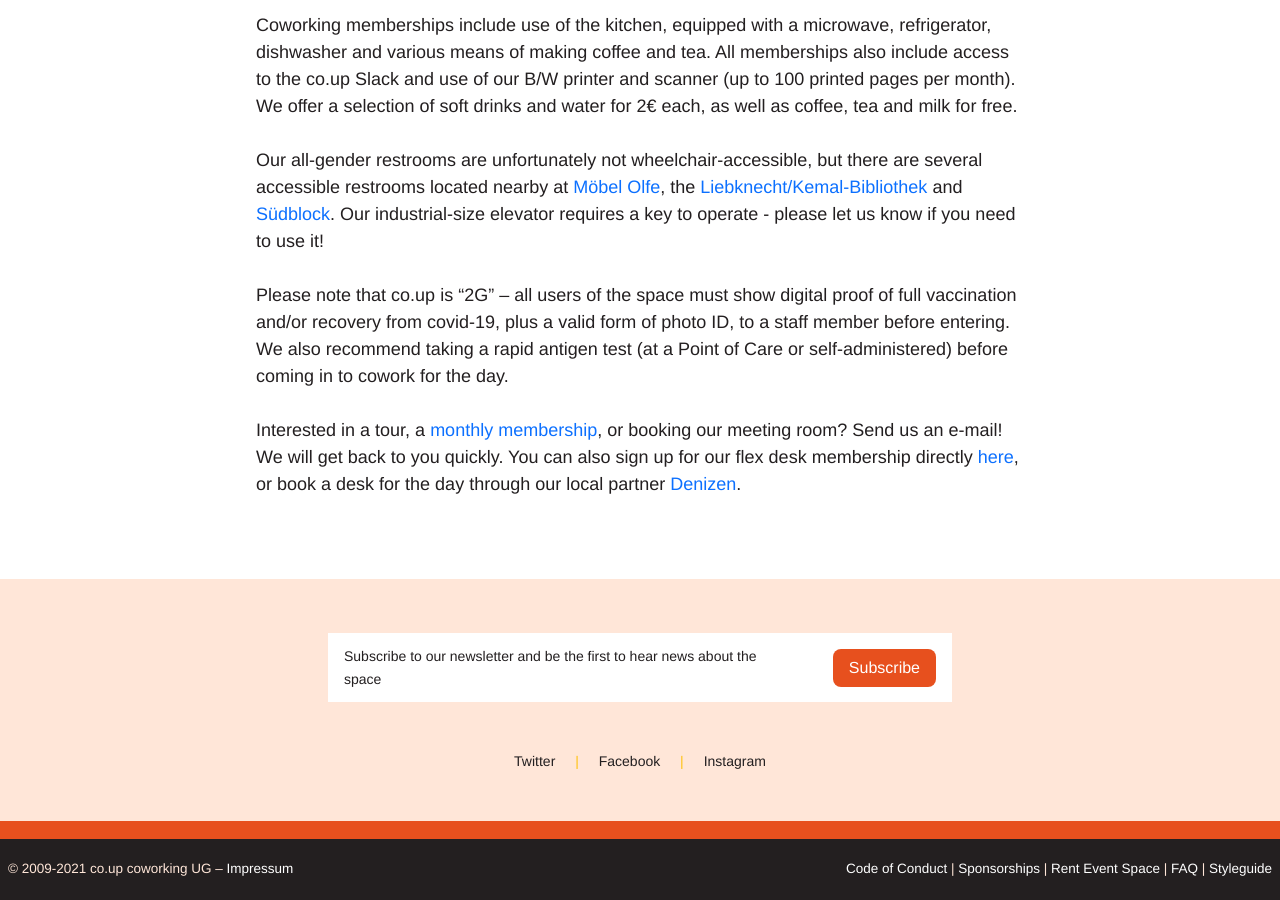
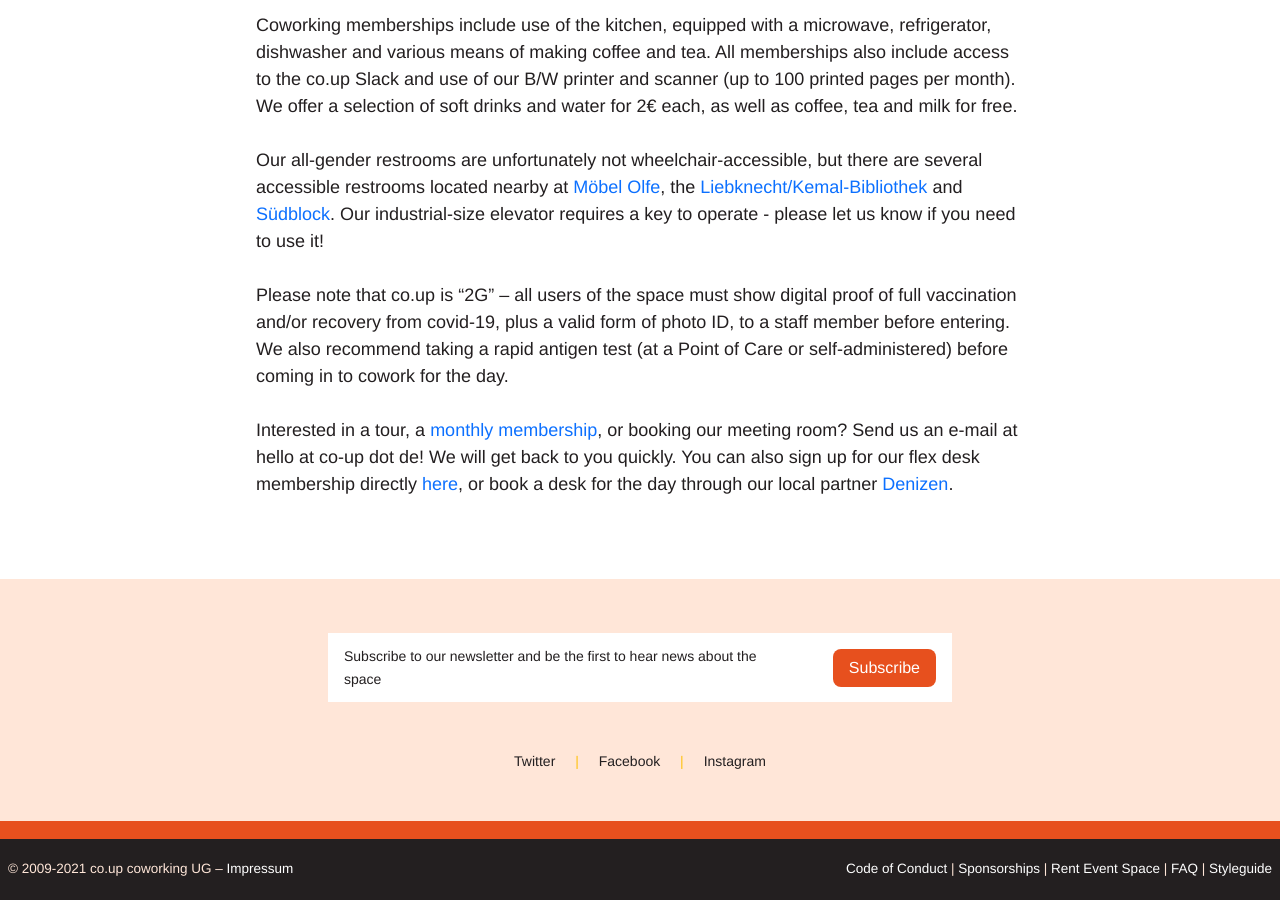
Before and after one commit to co-up/co-up.de, a Jekyll site: the page built from coworking.md, in a window 1280 px wide and 900 px high, scrolled down 697 px. Built offline with Jekyll 4.4.1, drawn with Linux system fonts in a browser that asks for light colours.

Commit message:
Update coworking.md

```diff
--- a/coworking.md
+++ b/coworking.md
@@ -19,4 +19,4 @@ Our all-gender restrooms are unfortunately not wheelchair-accessible, but there
 
 Please note that co.up is “2G” – all users of the space must show digital proof of full vaccination and/or recovery from covid-19, plus a valid form of photo ID, to a staff member before entering. We also recommend taking a rapid antigen test (at a Point of Care or self-administered) before coming in to cowork for the day.
 
-Interested in a tour, a [monthly membership](https://members.co-up.de), or booking our meeting room? Send us an e-mail! We will get back to you quickly. You can also sign up for our flex desk membership directly [here](https://members.co-up.de/membership_signup/new?plan_id=6e8228d4ae5b1d7f7b348b29fcd523bf), or book a desk for the day through our local partner [Denizen](https://thisisdenizen.com).
+Interested in a tour, a [monthly membership](https://members.co-up.de), or booking our meeting room? Send us an e-mail at hello at co-up dot de! We will get back to you quickly. You can also sign up for our flex desk membership directly [here](https://members.co-up.de/membership_signup/new?plan_id=6e8228d4ae5b1d7f7b348b29fcd523bf), or book a desk for the day through our local partner [Denizen](https://thisisdenizen.com).
```
